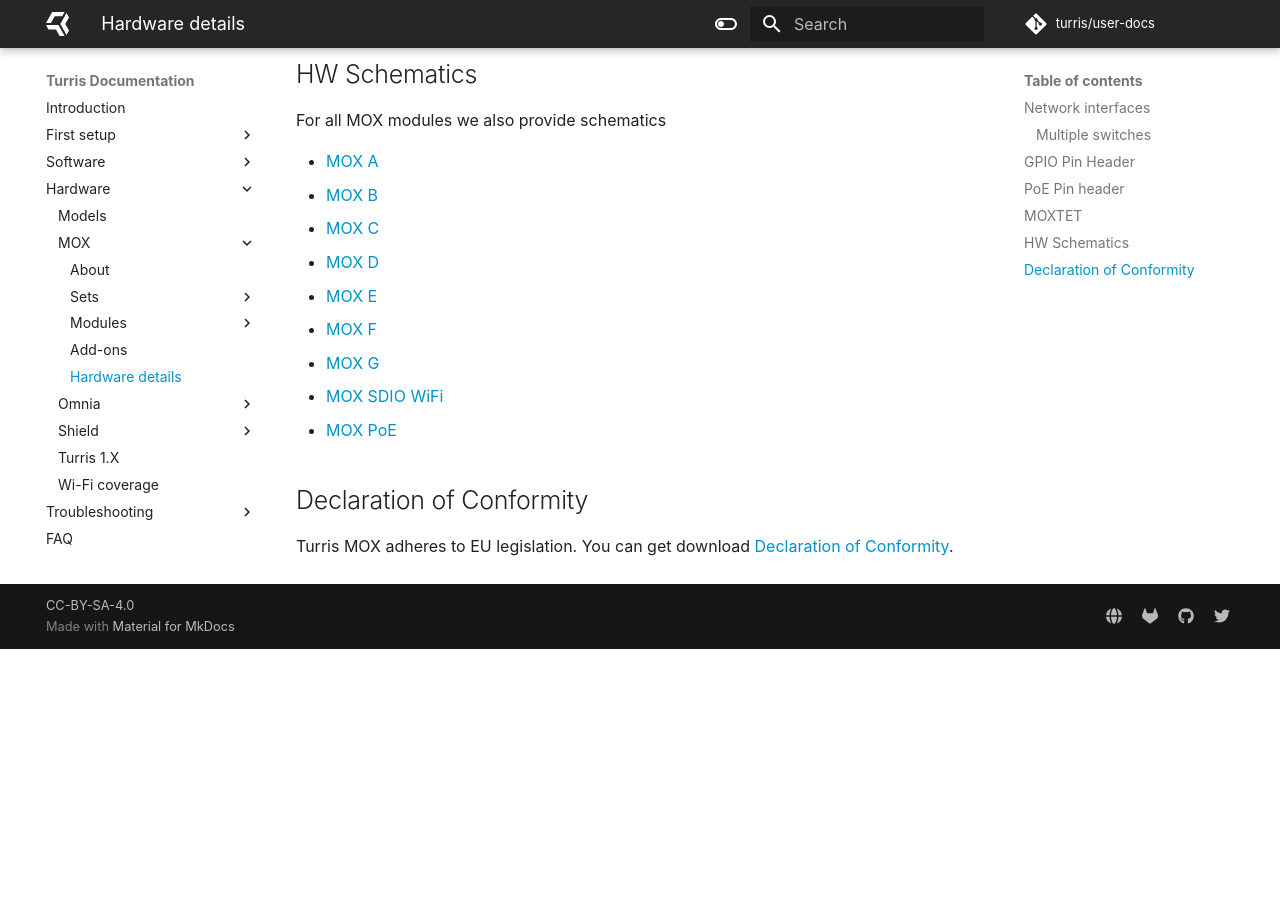
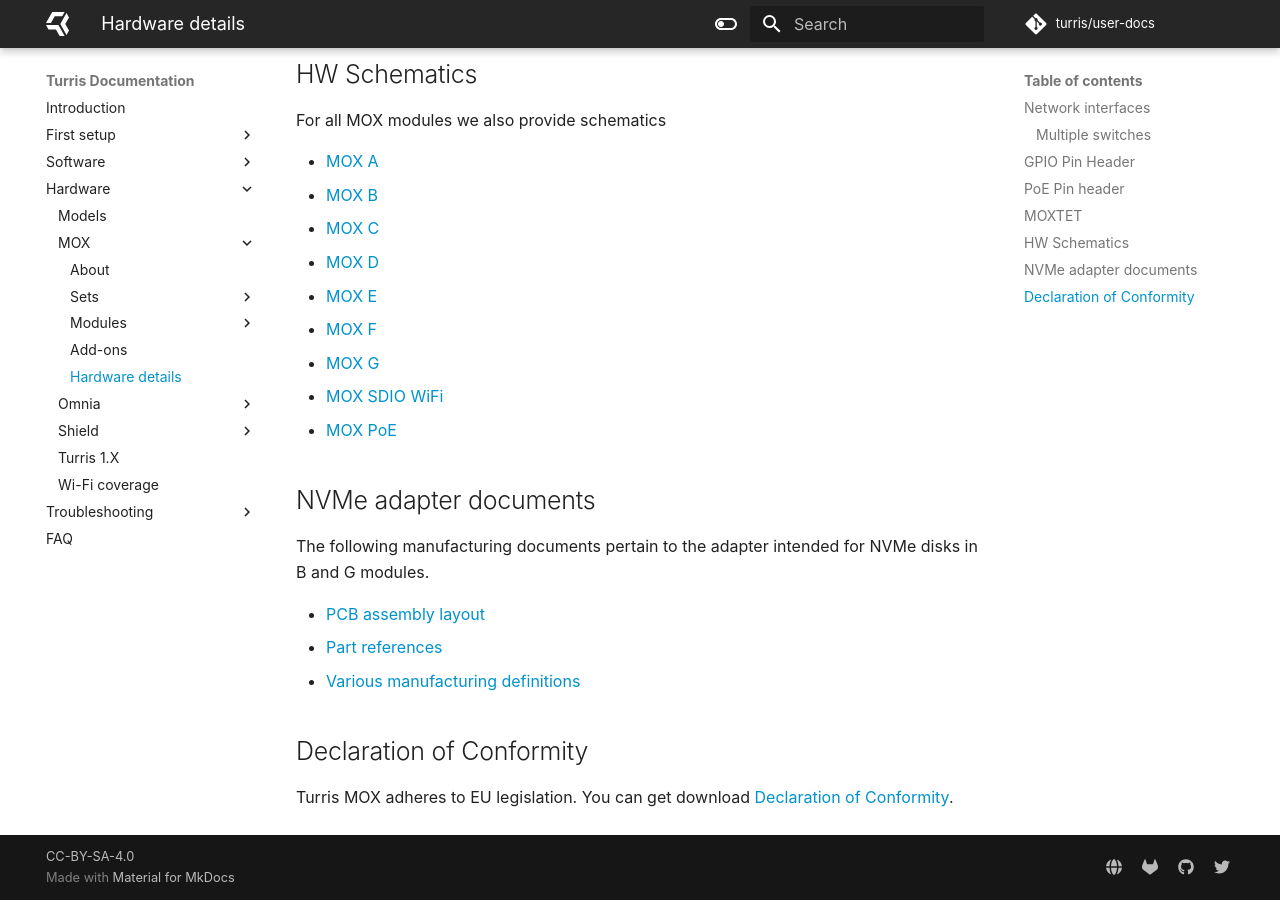
Before and after one commit to turris-cz/user-docs, an MkDocs documentation site: the page built from docs/hw/mox/hw.md, in a window 1280 px wide and 900 px high, scrolled down 4009 px. Built offline with MkDocs 1.6.1 and Material for MkDocs 9.7.7, drawn with Linux system fonts in a browser that asks for light colours; before the commit the page ends 4658 px from its top, so only the background shows below that.

Commit message:
hw/mox: Add manufacturing documents for NVMe adapter

```diff
--- a/docs/hw/mox/hw.md
+++ b/docs/hw/mox/hw.md
@@ -152,6 +152,15 @@
  * [MOX SDIO WiFi](Turris-Mox-SDIO-WIFI.pdf)
  * [MOX PoE](Turris-Mox-PoE.pdf)
 
+## NVMe adapter documents
+
+The following manufacturing documents pertain to the adapter intended for
+NVMe disks in B and G modules.
+
+ * [PCB assembly layout](nvme-adapter/CZ28NIC02_Assembly.PDF)
+ * [Part references](nvme-adapter/CZ28NIC0200.xlsx)
+ * [Various manufacturing definitions](nvme-adapter/CZ28NIC0200.xlsx)
+
 ## Declaration of Conformity
 
 Turris MOX adheres to EU legislation. You can get download [Declaration of Conformity](MOX-DoC.pdf).
```
Also changed, not shown: 3 other files.
